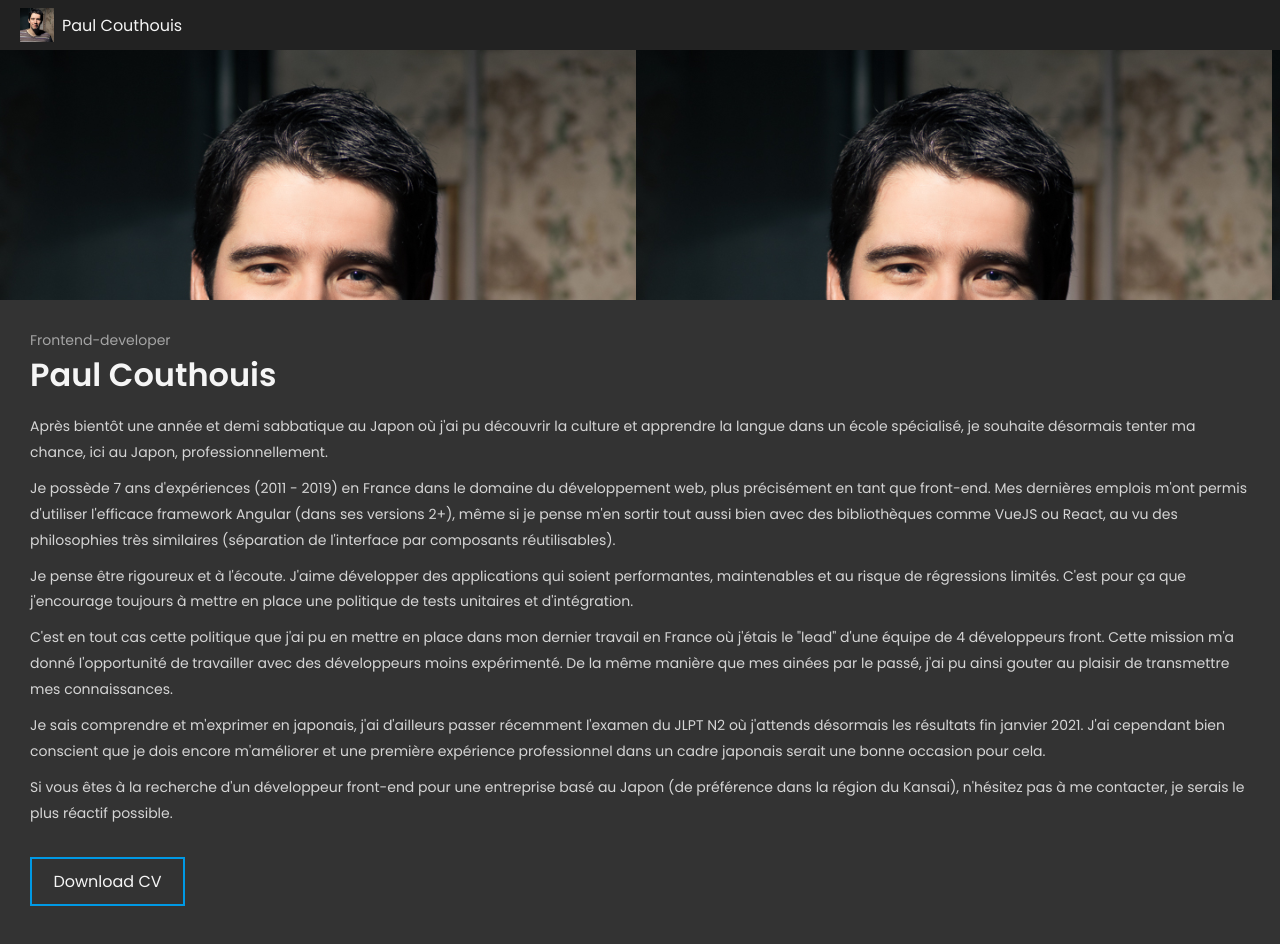
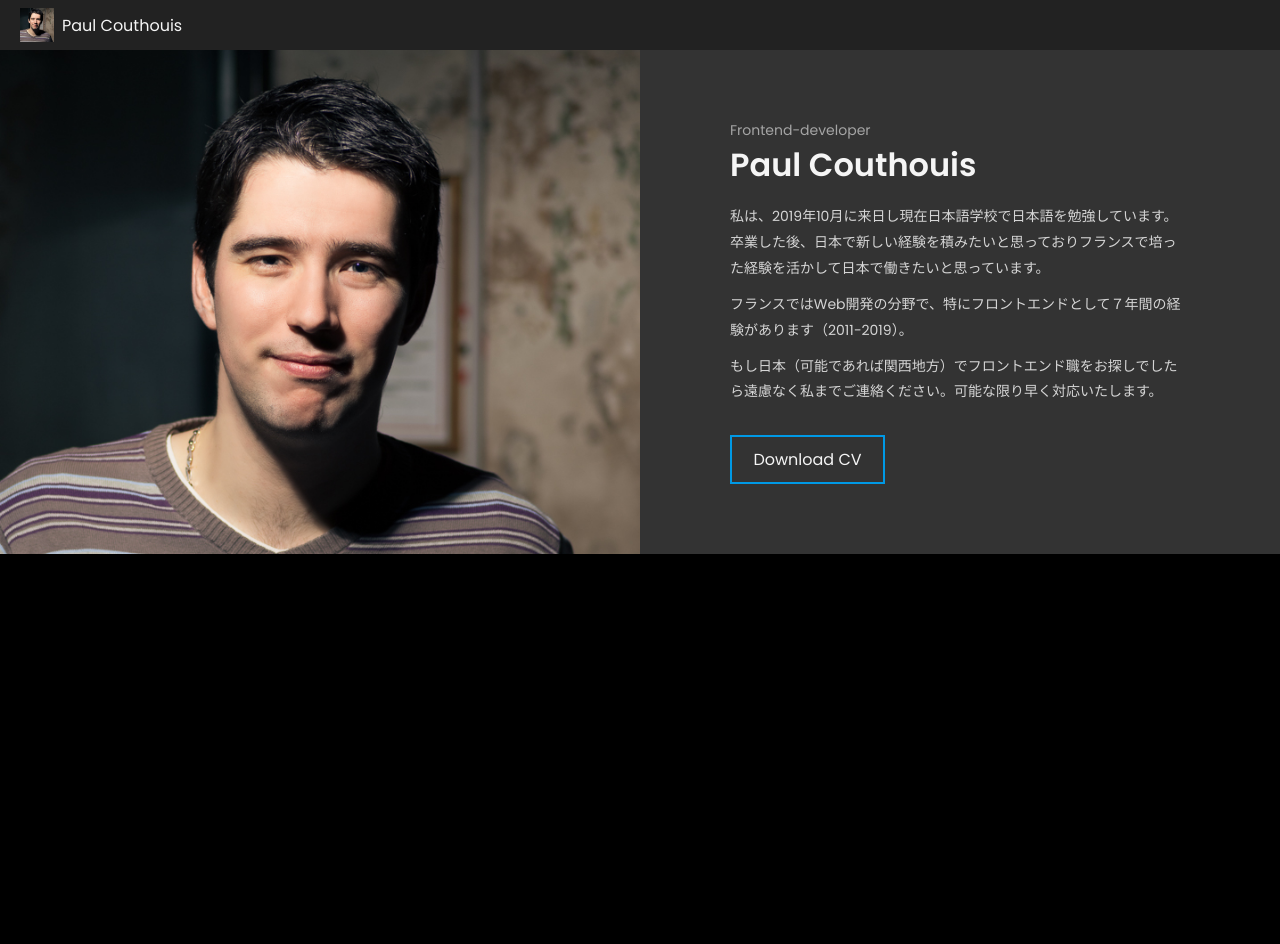
Before and after one commit to PaulCouthouis/pol, an Angular app: page / in a window 1280 px wide. Shown: the top 944 px of the page. After the commit the page ends 800 px from the top, so only its background shows below. Built offline with nearby package versions, Linux system fonts and the light colour scheme.

Commit message:
feat : download pdf

```diff
--- a/src/app/main/about-me/about-me.component.html
+++ b/src/app/main/about-me/about-me.component.html
@@ -4,5 +4,5 @@
   <article>
     <p *ngFor="let p of description">{{p}}</p>
   </article>
-  <a href="#">{{button}}</a>
+  <a href="assets/pdf/cv.pdf">{{button}}</a>
 </section>
--- a/src/app/main/about-me/about-me.component.scss
+++ b/src/app/main/about-me/about-me.component.scss
@@ -1,6 +1,8 @@
 :host {
   background-image: url(../../../assets/images/test.jpg);
-  background-size: contain;
+  background-position: 0 -30px;
+  background-repeat: no-repeat;
+  background-size: 100%;
   display: flex;
   flex-direction: column;
 
@@ -38,4 +40,33 @@
     text-align: center;
     width: 155px;
   }
+
+  @media screen and (min-width: 640px) {
+    background-size: 50%;
+
+    section {
+      margin: 0 0 0 50%;
+      padding: 30px;
+    }
+
+    p {
+      font-size: 12px;
+      line-height: normal;
+    }
+  }
+
+  @media screen and (min-width: 768px) {
+    p {
+      font-size: 14px;
+      line-height: 1.85em;
+    }
+  }
+
+  @media screen and (min-width: 1024px) {
+    background-position: 0 -60px;
+
+    section {
+      padding: 70px 90px;
+    }
+  }
 }
--- a/src/app/main/about-me/about-me.component.ts
+++ b/src/app/main/about-me/about-me.component.ts
@@ -10,17 +10,9 @@ export class AboutMeComponent {
   photo = 'assets/images/photo.jpg';
   job = 'Frontend-developer';
   description = [
-    `Après bientôt une année et demi sabbatique au Japon où j'ai pu découvrir la culture et apprendre la langue dans un école spécialisé, je souhaite désormais tenter ma chance, ici au Japon, professionnellement.`,
-    `Je possède 7 ans d'expériences (2011 - 2019) en France dans le domaine du développement web, plus précisément en tant que front-end. Mes dernières emplois m'ont permis d'utiliser l'efficace framework Angular (dans ses versions 2+), même si je pense m'en sortir tout aussi bien avec des bibliothèques comme VueJS ou React, au vu des philosophies très similaires (séparation de l'interface par composants réutilisables).`,
-    `Je pense être rigoureux et à l'écoute. J'aime développer des applications qui soient performantes, maintenables et au risque de régressions limités. C'est pour ça que j'encourage toujours à mettre en place une politique de tests unitaires et d'intégration.
-`,
-    `C'est en tout cas cette politique que j'ai pu en mettre en place dans mon dernier travail en France où j'étais le "lead" d'une équipe de 4 développeurs front. Cette mission m'a donné l'opportunité de travailler avec des développeurs moins expérimenté. De la même manière que mes ainées par le passé, j'ai pu ainsi gouter au plaisir de transmettre mes connaissances.
-`,
-    `Je sais comprendre et m'exprimer en japonais, j'ai d'ailleurs passer récemment l'examen du JLPT N2 où j'attends désormais les résultats fin janvier 2021.
-J'ai cependant bien conscient que je dois encore m'améliorer et une première expérience professionnel dans un cadre japonais serait une bonne occasion pour cela.
-`,
-    `Si vous êtes à la recherche d'un développeur front-end pour une entreprise basé au Japon (de préférence dans la région du Kansai), n'hésitez pas à me contacter, je serais le plus réactif possible.
-`
+    `私は、2019年10月に来日し現在日本語学校で日本語を勉強しています。卒業した後、日本で新しい経験を積みたいと思っておりフランスで培った経験を活かして日本で働きたいと思っています。`,
+    `フランスではWeb開発の分野で、特にフロントエンドとして７年間の経験があります（2011−2019）。`,
+    `もし日本（可能であれば関西地方）でフロントエンド職をお探しでしたら遠慮なく私までご連絡ください。可能な限り早く対応いたします。`
   ];
   button = 'Download CV';
 }
--- a/src/app/main/main.component.scss
+++ b/src/app/main/main.component.scss
@@ -0,0 +1,4 @@
+:host {
+  display: block;
+  padding-top: 50px;
+}
```
Also changed, not shown: 1 other file (tests, documents, lock files or other folders).
